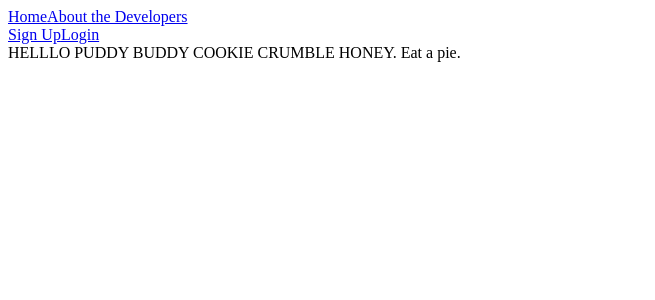
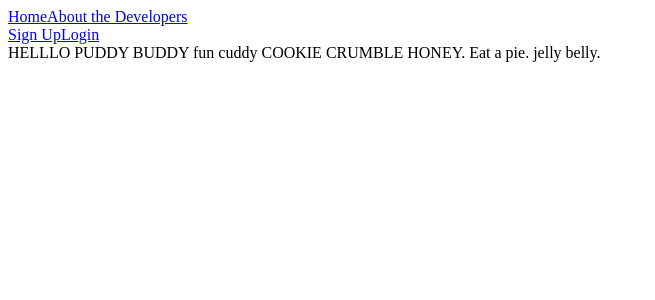
Before and after one commit to Gisaengchung/front-end, a React app: page / in a window 1280 px wide. Shown: the top 300 px of the page, without its empty margins (0-655 px from the left). Built offline with nearby package versions, Linux system fonts and the light colour scheme.

Commit message:
added route

```diff
--- a/src/app/App.js
+++ b/src/app/App.js
@@ -82,7 +82,7 @@ export default class App extends Component {
             <Route
               path="/aboutus"
               exact
-              component = { AboutUs }
+              render={(routerProps) => <AboutUs {...routerProps} token={this.state.token} username={this.state.username} logOut={this.logOut} />}
             />
 
             <Route
--- a/src/components/welcome/welcome.jsx
+++ b/src/components/welcome/welcome.jsx
@@ -6,7 +6,7 @@ class Welcome extends Component {
     return (
       <div>
         <Navigation />
-                HELLLO PUDDY BUDDY COOKIE CRUMBLE HONEY. Eat a pie.
+                HELLLO PUDDY BUDDY  fun cuddy COOKIE CRUMBLE HONEY. Eat a pie. jelly belly.
       </div>
     );
   }
```
